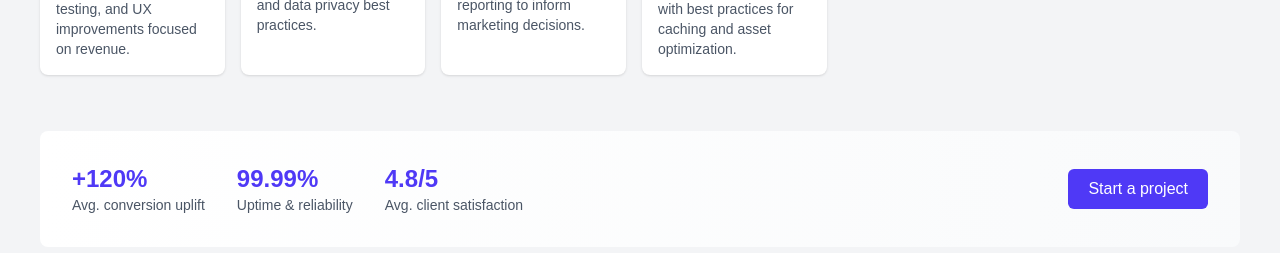
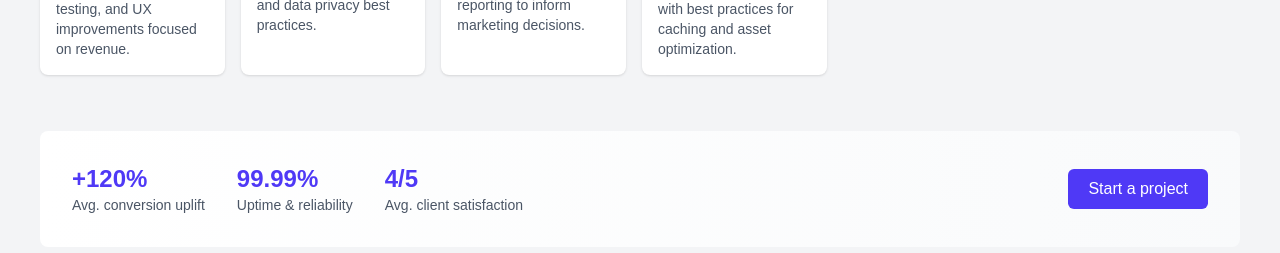
Before and after one commit to DaveQuerubin/client-website-template, a Next.js app: page /about in a window 1280 px wide. Shown: the part 813-1066 px from the top of the page. Built offline with nearby package versions, Linux system fonts and the light colour scheme.

Commit message:
modify about page
change the percentage from 4.8 to 4

```diff
--- a/app/about/page.tsx
+++ b/app/about/page.tsx
@@ -83,7 +83,7 @@
               <div className="text-sm text-gray-600">Uptime & reliability</div>
             </div>
             <div>
-              <div className="text-2xl font-bold text-indigo-600">4.8/5</div>
+              <div className="text-2xl font-bold text-indigo-600">4/5</div>
               <div className="text-sm text-gray-600">Avg. client satisfaction</div>
             </div>
           </div>
```
